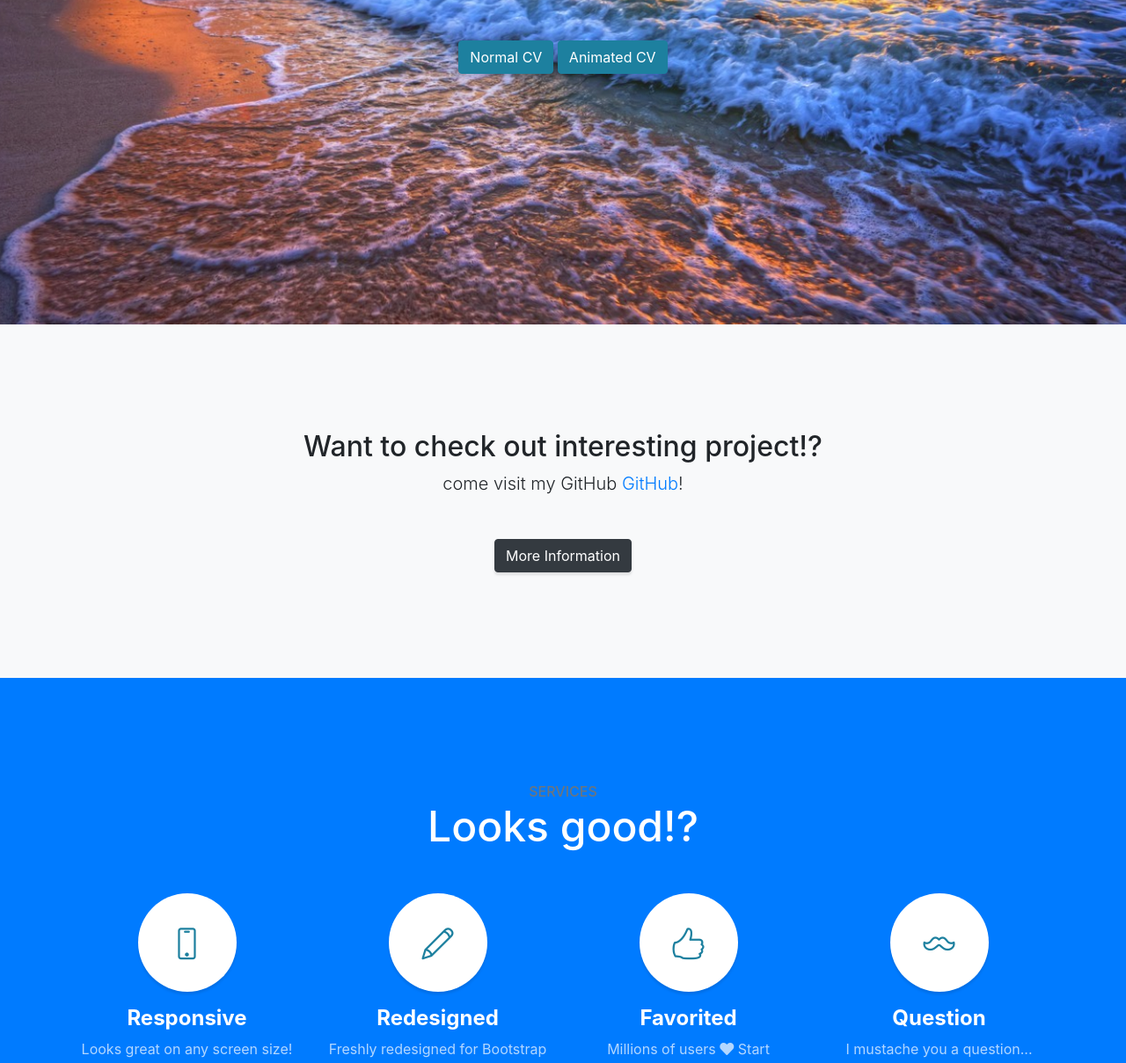
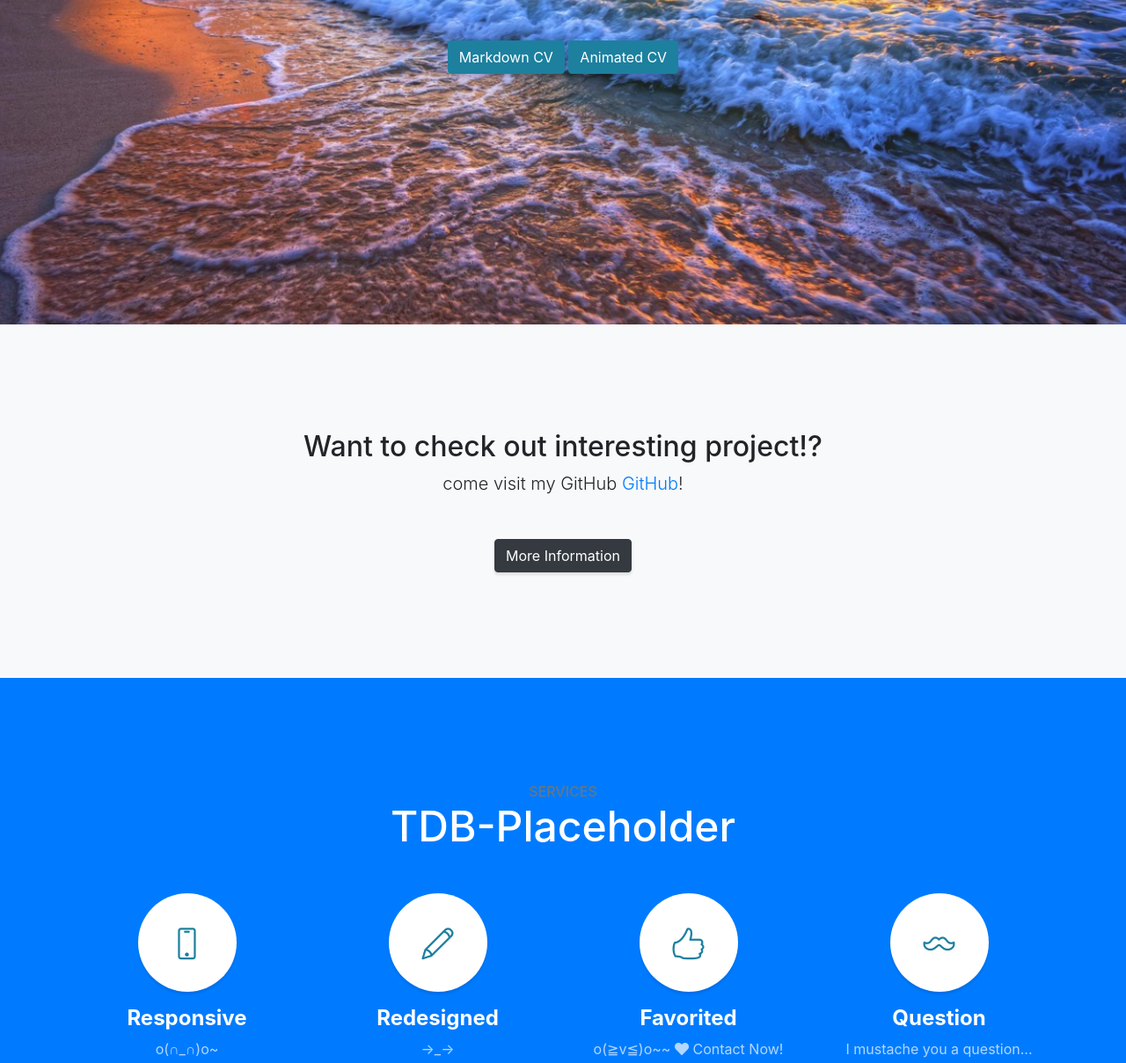
Before and after one commit to 363687847/363687847.github.io, a website with bundled scripts: page index.html in a window 1280 px wide. Shown: the part 431-1640 px from the top of the page at 88% size. Built offline with nearby package versions, Linux system fonts and the light colour scheme.

Commit message:
update index.html

```diff
--- a/index.html
+++ b/index.html
@@ -35,7 +35,7 @@
         <a class="js-scroll-trigger" href="#page-top">HUI CHEN</a>
       </li>
       <li class="sidebar-nav-item">
-        <a class="js-scroll-trigger" href="https://363687847.github.io/cv/">CV</a>
+        <a class="js-scroll-trigger" href="https://363687847.github.io/pdf-cv/">PDF-CV</a>
       </li>
       <li class="sidebar-nav-item">
         <a class="js-scroll-trigger" href="#about">About</a>
@@ -61,7 +61,7 @@
       <h3 class="mb-5">
         <em>CS Bachelor at University of Houston</em>
       </h3>
-      <a class="btn btn-primary btn-xl js-scroll-trigger" href="https://363687847.github.io/cv/">Normal CV</a>
+      <a class="btn btn-primary btn-xl js-scroll-trigger" href="https://363687847.github.io/cv/">Markdown CV</a>
       <a class="btn btn-primary btn-xl js-scroll-trigger" href="https://363687847.github.io/animating-resume/">Animated CV</a>
     </div>
     <div class="overlay"></div>
@@ -86,7 +86,7 @@
     <div class="container">
       <div class="content-section-heading">
         <h3 class="text-secondary mb-0">Services</h3>
-        <h2 class="mb-5">Looks good!?</h2>
+        <h2 class="mb-5">TDB-Placeholder</h2>
       </div>
       <div class="row">
         <div class="col-lg-3 col-md-6 mb-5 mb-lg-0">
@@ -96,7 +96,7 @@
           <h4>
             <strong>Responsive</strong>
           </h4>
-          <p class="text-faded mb-0">Looks great on any screen size!</p>
+          <p class="text-faded mb-0">o(∩_∩)o~</p>
         </div>
         <div class="col-lg-3 col-md-6 mb-5 mb-lg-0">
           <span class="service-icon rounded-circle mx-auto mb-3">
@@ -105,7 +105,7 @@
           <h4>
             <strong>Redesigned</strong>
           </h4>
-          <p class="text-faded mb-0">Freshly redesigned for Bootstrap 4.</p>
+          <p class="text-faded mb-0"> →_→  </p>
         </div>
         <div class="col-lg-3 col-md-6 mb-5 mb-md-0">
           <span class="service-icon rounded-circle mx-auto mb-3">
@@ -114,9 +114,9 @@
           <h4>
             <strong>Favorited</strong>
           </h4>
-          <p class="text-faded mb-0">Millions of users
+          <p class="text-faded mb-0">o(≧v≦)o~~
             <i class="fas fa-heart"></i>
-            Start Bootstrap!</p>
+            Contact Now!</p>
         </div>
         <div class="col-lg-3 col-md-6">
           <span class="service-icon rounded-circle mx-auto mb-3">
```
